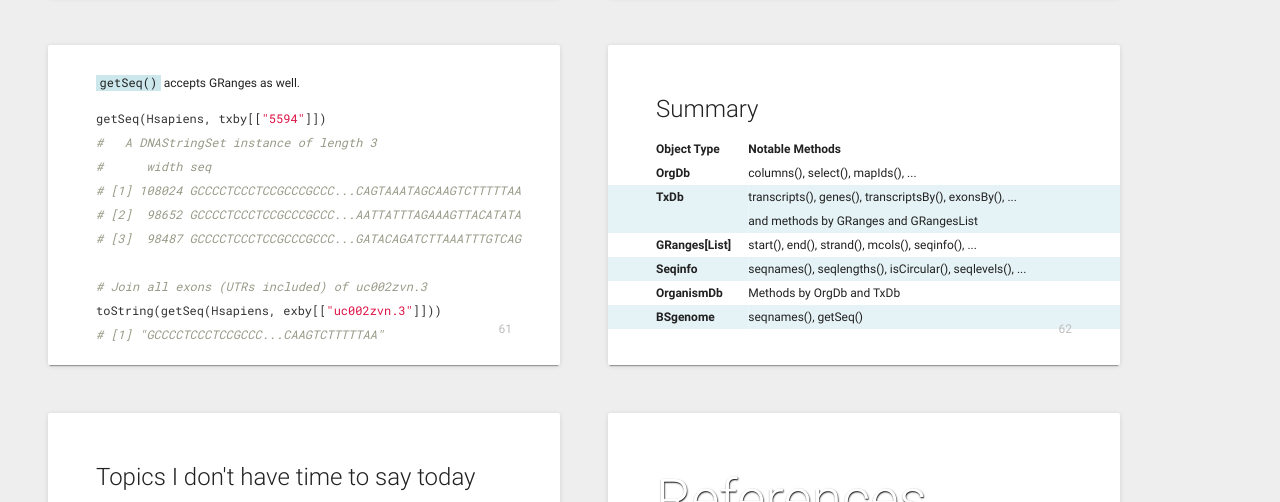
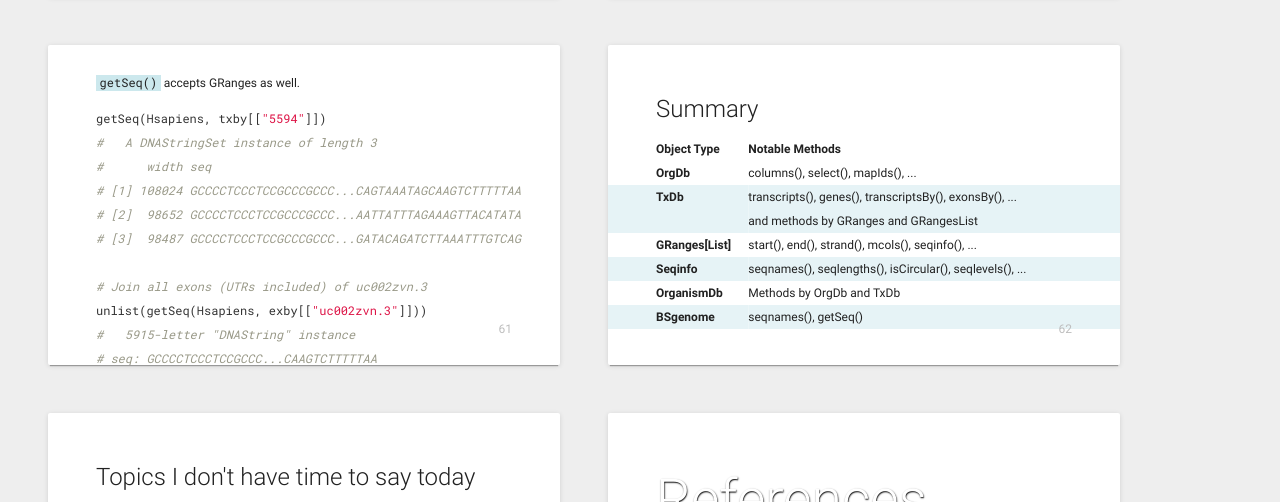
Before and after one commit to ccwang002/2016Talk-Genomics-in-R, a plain HTML site: page slides/index.html in a window 1280 px wide. Shown: the part 11236-11738 px from the top of the page. Drawn offline with Linux system fonts and the light colour scheme.

Commit message:
Update BSgenome code and slides content

```diff
--- a/slides/index.html
+++ b/slides/index.html
@@ -1051,8 +1051,9 @@ getSeq(Hsapiens, chrom_names[1:2])
 # [3]  98487 GCCCCTCCCTCCGCCCGCCC...GATACAGATCTTAAATTTGTCAG
 
 # Join all exons (UTRs included) of uc002zvn.3
-toString(getSeq(Hsapiens, exby[["uc002zvn.3"]]))
-# [1] "GCCCCTCCCTCCGCCC...CAAGTCTTTTTAA"</code>
+unlist(getSeq(Hsapiens, exby[["uc002zvn.3"]]))
+#   5915-letter "DNAString" instance
+# seq: GCCCCTCCCTCCGCCC...CAAGTCTTTTTAA</code>
 		</pre>
 	</section>
 
```
Also changed, not shown: 3 other files.
